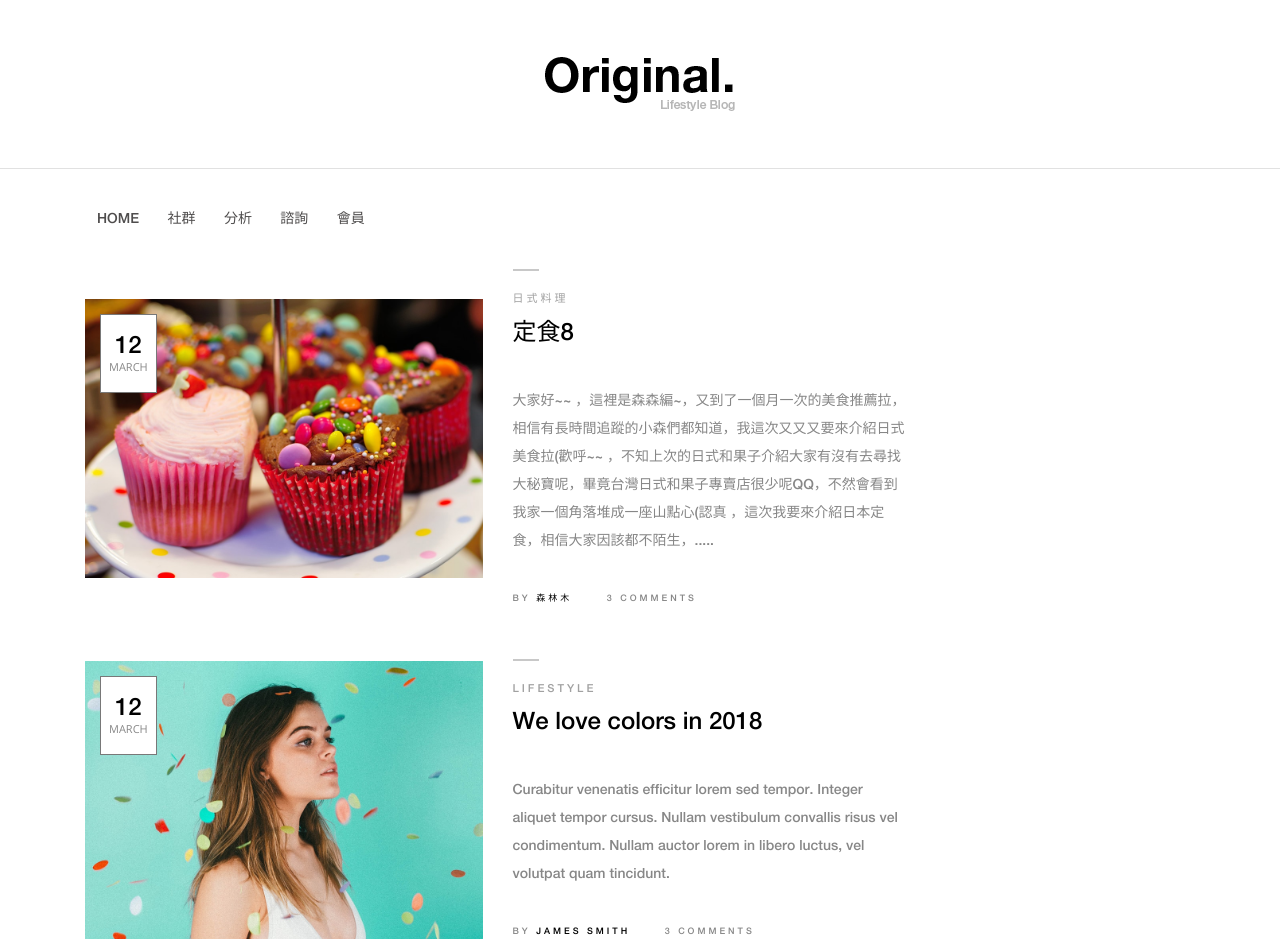
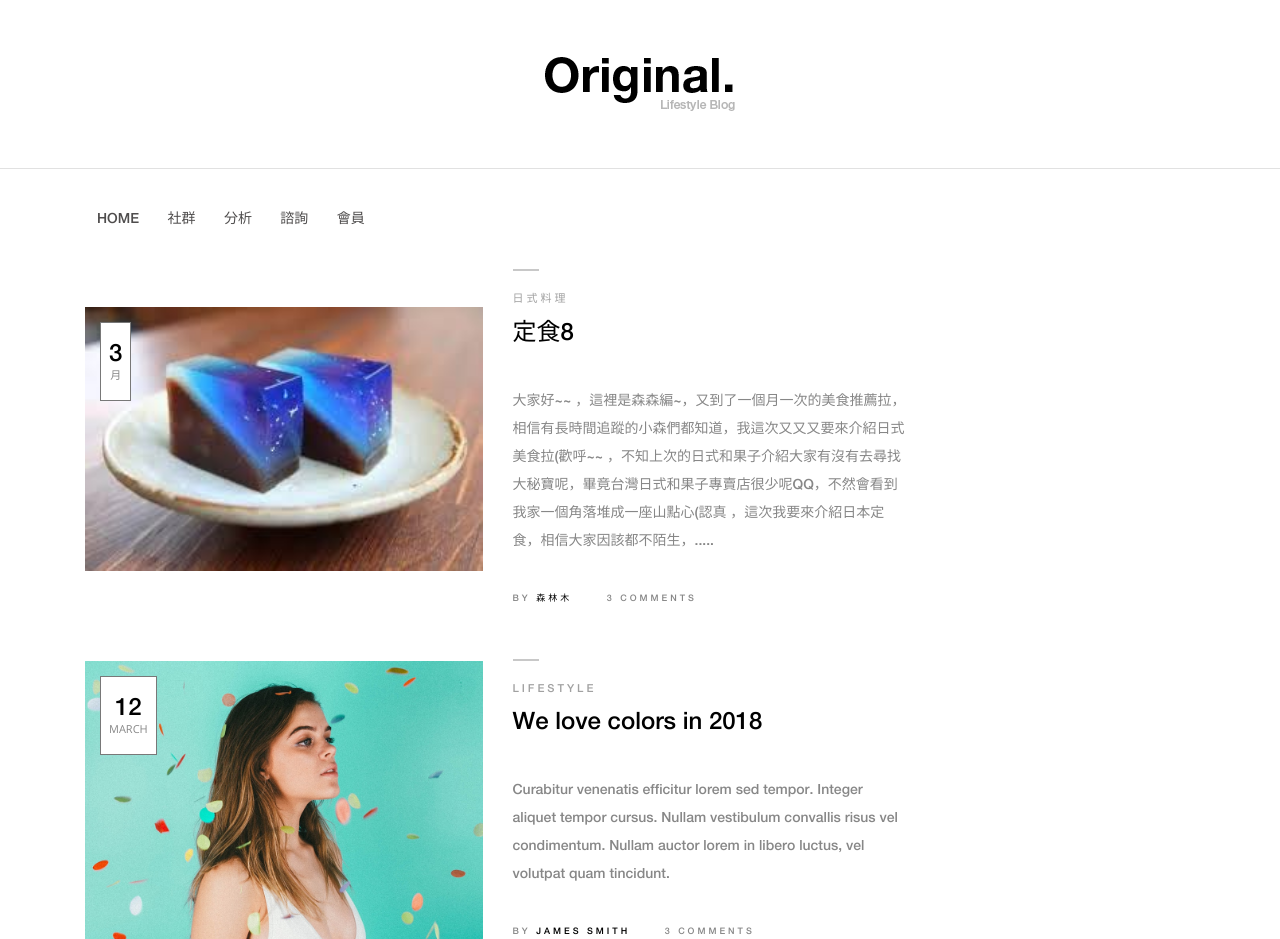
Before and after one commit to forest1391/foodmap, a Django app: page /community.html in a window 1280 px wide. Shown: the part 66-1005 px from the top of the page. Run offline with Django 4.2, Linux system fonts and the light colour scheme; some libraries are stand-ins or nearby versions.

Commit message:
make it bette

```diff
--- a/templates/community.html
+++ b/templates/community.html
@@ -153,9 +153,9 @@
                         <div class="row align-items-center">
                             <div class="col-12 col-md-6">
                                 <div class="single-blog-thumbnail">
-                                    <img src="/static/img/blog-img/3.jpg" alt="">
+                                    <img src="/static/img/日式和果子/日式和果子.jpg" alt="">
                                     <div class="post-date">
-                                        <a href="#">12 <span>march</span></a>
+                                        <a href="#">3 <span>月</span></a>
                                     </div>
                                 </div>
                             </div>
```
Also changed, not shown: static/img/日式和果子/日式和果子.jpg (added).
